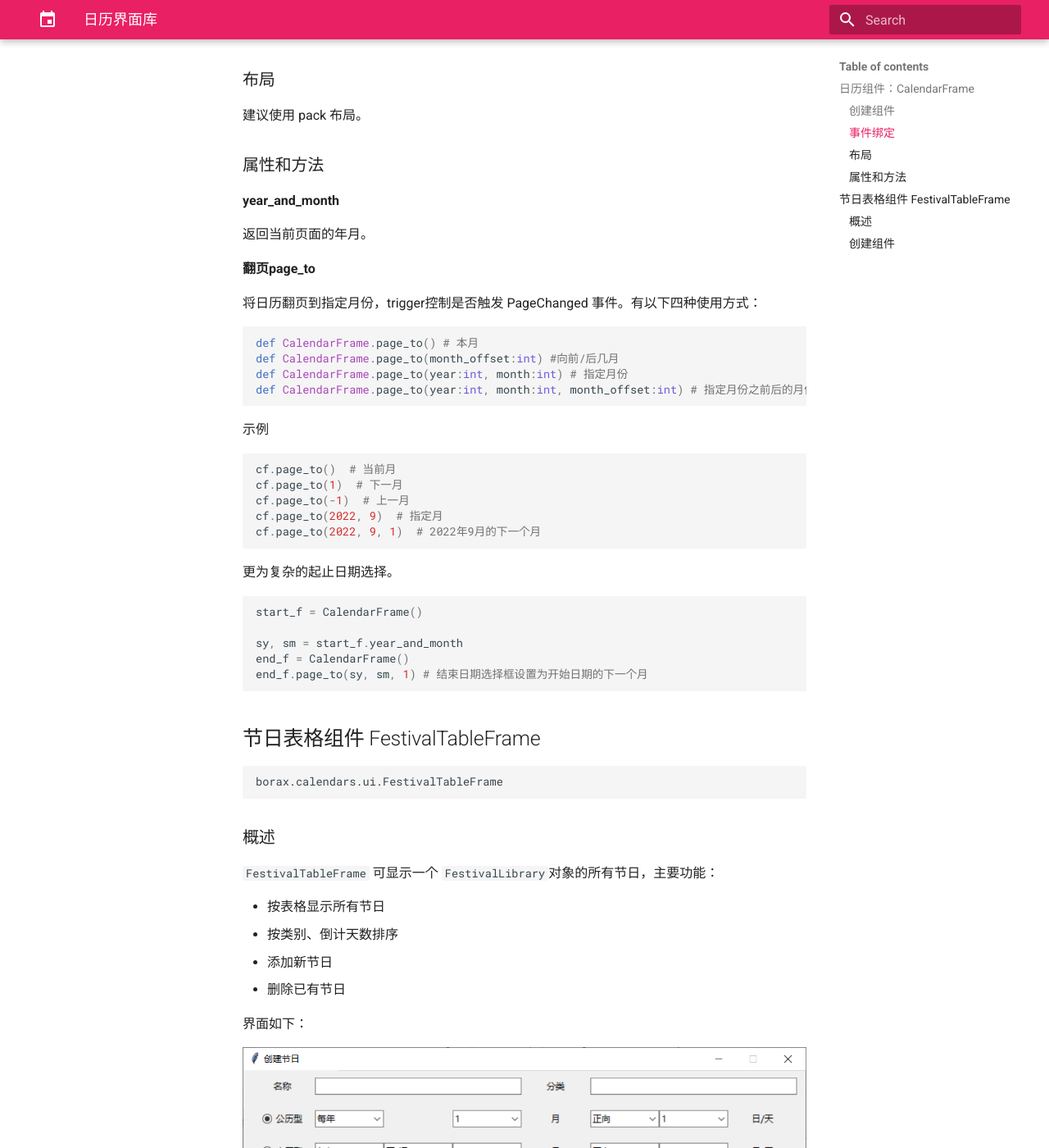
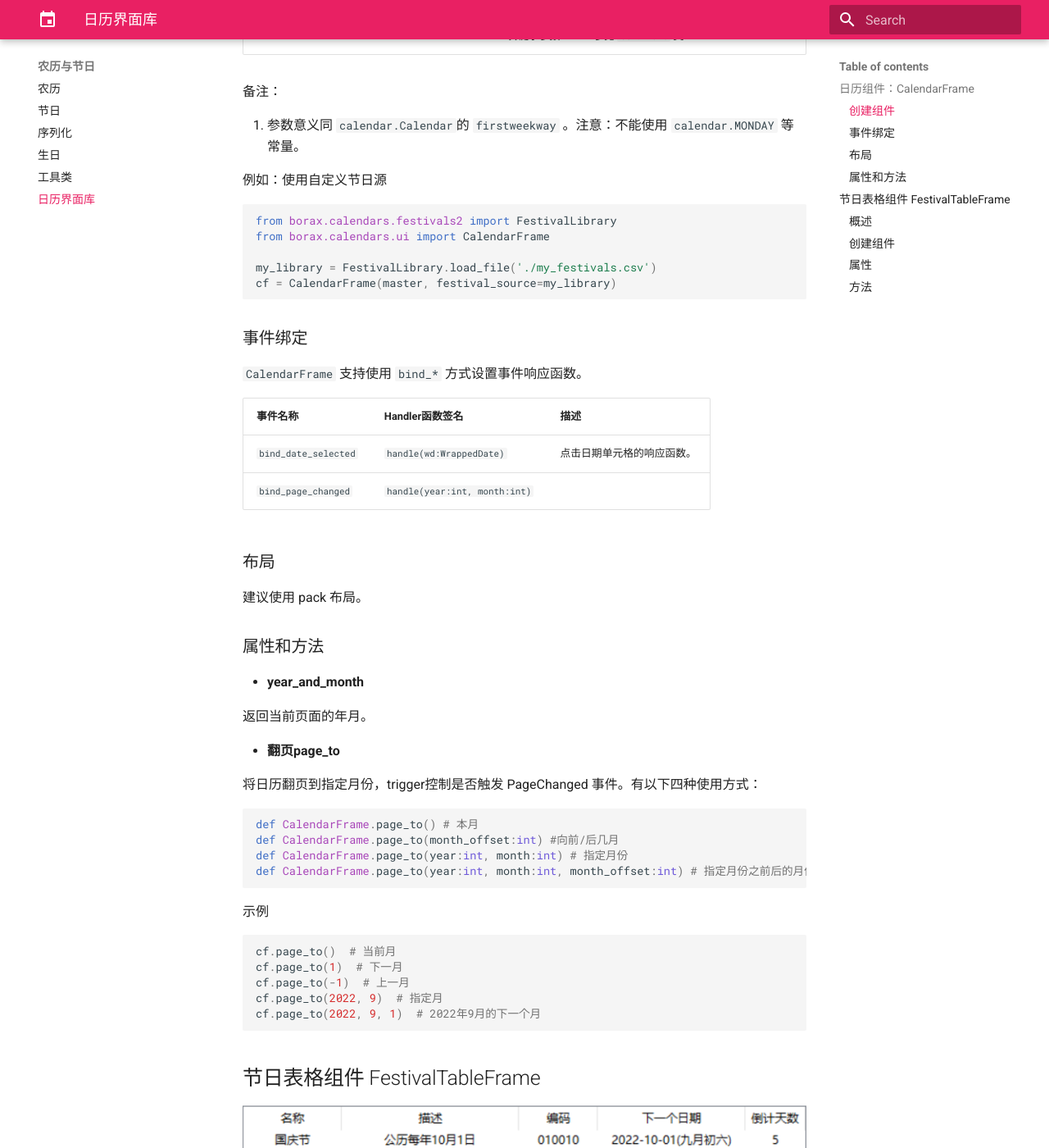
Before and after one commit to kinegratii/borax, an MkDocs documentation site: the page built from docs/guides/festivals-ui.md, in a window 1280 px wide and 1400 px high, scrolled down 1613 px. Shown: the whole window at 82% size. Built offline with MkDocs 1.6.1 and Material for MkDocs 9.7.7, drawn with Linux system fonts in a browser that asks for light colours; some of the changed text lies outside the part shown.

Commit message:
:sparkles: Refactor ui module

````diff
--- a/docs/guides/festivals-ui.md
+++ b/docs/guides/festivals-ui.md
@@ -4,11 +4,18 @@
 
 本模块提供了若干个可重用的基于 `tkinter.ttk` 的界面组件。
 
+| 组件         | 类                                    |
+| ------------ | ------------------------------------- |
+| 日历组件     | borax.calendars.ui.CalendarFrame      |
+| 节日表格组件 | borax.calendars.ui.FestivalTableFrame |
+
+
+
 ## 日历组件：CalendarFrame
 
-```
-borax.calendars.ui.CalendarFrame
-```
+
+
+![calendar-frame](../images/calendar_frame.png)
 
 ### 创建组件
 
@@ -45,10 +52,11 @@
 例如：使用自定义节日源
 
 ```python
+from borax.calendars.festivals2 import FestivalLibrary
+from borax.calendars.ui import CalendarFrame
 
 my_library = FestivalLibrary.load_file('./my_festivals.csv')
-
-bcw = CalendarFrame(master, festival_source=my_library)
+cf = CalendarFrame(master, festival_source=my_library)
 ```
 
 
@@ -68,11 +76,11 @@
 
 ### 属性和方法
 
-**year_and_month**
+- **year_and_month**
 
 返回当前页面的年月。
 
-**翻页page_to**
+- **翻页page_to**
 
 将日历翻页到指定月份，trigger控制是否触发 PageChanged 事件。有以下四种使用方式：
 
@@ -93,24 +101,11 @@
 cf.page_to(2022, 9, 1)  # 2022年9月的下一个月
 ```
 
-更为复杂的起止日期选择。
 
-```python
-start_f = CalendarFrame()
-
-sy, sm = start_f.year_and_month
-end_f = CalendarFrame()
-end_f.page_to(sy, sm, 1) # 结束日期选择框设置为开始日期的下一个月
-
-```
 
 ## 节日表格组件 FestivalTableFrame
 
-```
-borax.calendars.ui.FestivalTableFrame
-```
-
-
+![image1](../images/festival_table.png)
 
 ### 概述
 
@@ -121,24 +116,18 @@
 - 添加新节日
 - 删除已有节日
 
-界面如下：
-
-![image1](../images/image1.png)
-
-
-
 ### 创建组件
 
 ```python
-ftf = FestivalTableFrame(master=None, colunms:Sequeue=None, source: str = 'empty',  **kwargs)
+ftf = FestivalTableFrame(master=None, colunms:Sequeue=None, festival_source:Union[str,FestivalLibrary]='empty',  **kwargs)
 ```
 
 构建参数及其意义如下：
 
-| 参数            | 描述             | 说明 |
-| --------------- | ---------------- | ---- |
-| colunms:Sequeue | 列定义           |      |
-| source:str      | 节日源，默认为空 |      |
+| 参数                                               | 描述             |
+| -------------------------------------------------- | ---------------- |
+| colunms:Sequeue                                    | 列定义           |
+| festival_source:Union[str,FestivalLibrary]='empty' | 节日源，默认为空 |
 
 表格列定义方式如下：
 
@@ -146,16 +135,40 @@
 # 只定义列名，宽度默认为200px
 colums = ('name','description', 'code')
 
-# 定义列名合宽度
-columns = (("name", 100), ("description", 200), ("code", 120), ("next_day", 200), ("countdown", 100))
+# 定义列名和宽度
+columns = (("name", 100), ("description", 200), ("code", 120))
 ```
 
 可用的列如下表：
 
-| 名称        | 描述               | 示例 |
-| ----------- | ------------------ | ---- |
-| name        | 名称               |      |
-| code        | 编码               |      |
-| description | 描述字符串         |      |
-| next_day    | 下一个日期         |      |
-| ndays       | 下一个日期倒计天数 |      |
+| 名称        | 描述               |
+| ----------- | ------------------ |
+| name        | 名称               |
+| code        | 编码               |
+| description | 描述字符串         |
+| next_day    | 下一个日期         |
+| ndays       | 下一个日期倒计天数 |
+
+### 属性
+
+- **festival_library**
+
+组件关联的节日库对象。
+
+### 方法
+
+- `add_festival(festival:Festival)`
+
+添加新的节日。
+
+- `add_festivals_from_library(library:FestivalLibrary)`
+
+从另一个节日库添加多个节日。
+
+- `delete_selected_festivals()`
+
+删除所选择的节日，支持多选。
+
+- `notify_data_changed()`
+
+重新根据 `FestivalTableFrame.festival_library` 刷新表格数据。
--- a/mkdocs.yaml
+++ b/mkdocs.yaml
@@ -26,6 +26,7 @@
     - 序列化: guides/festivals2-serialize.md
     - 生日: guides/birthday.md
     - 工具类: guides/calendars-utils.md
+    - 日历界面库: guides/festivals-ui.md
   - 数据结构与数字:
     - 数据连接(Join): guides/join.md
     - 列选择器(fetch): guides/fetch.md
````
Also changed, not shown: docs/images/calendar_frame.png (added), docs/images/festival_table.png (added), 2 other files.
